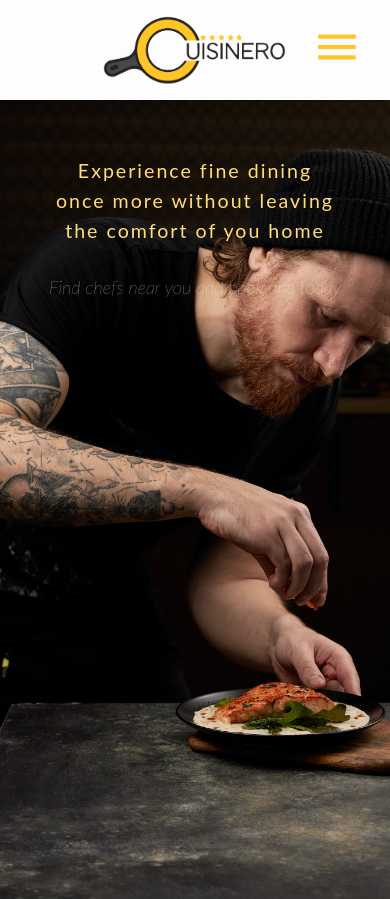
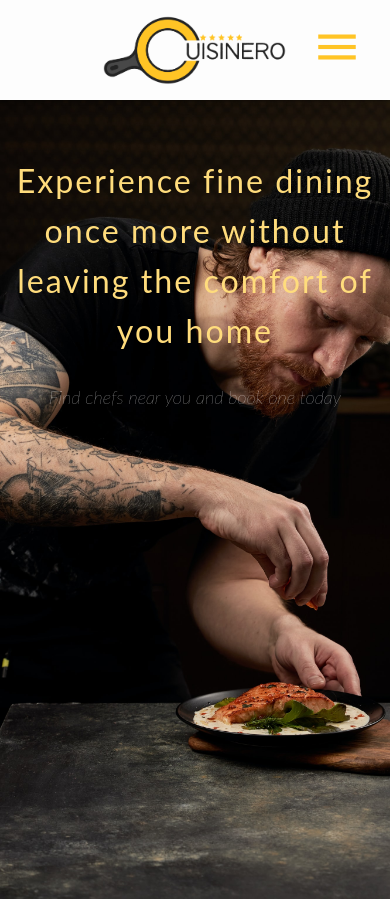
Before and after one commit to jujubean22/chef_app, a Rails app: page / in a window 390 px wide. Shown: the top 899 px of the page. Run offline with Rails 7, Linux system fonts and the light colour scheme; style sheets or scripts are compiled from the project's sources; parts of the project's set-up code (start-up, migrations or seed data) failed here and were passed over.

Commit message:
change banner header in tablet view

```diff
--- a/app/assets/stylesheets/application.scss
+++ b/app/assets/stylesheets/application.scss
@@ -182,12 +182,12 @@ p {
 
     h2 {
       color: $cuisinero-yellow-light;
-      font-size: 1.4rem;
+      font-size: 2.3rem;
       margin: 0 auto;
-      max-width: 280px;
+      max-width: 600px;
       padding: 100px 0 10px 0;
       letter-spacing: 2px;
-      line-height: 30px;
+      line-height: 50px;
     }
 
     h4 {
@@ -213,6 +213,13 @@ p {
       border-radius: 3px;
       margin-top: 100px;
     }
+
+  //////////////////////////////////////
+  /// Breakpoints
+  //////////////////////////////////////
+  @include respond-to('medium') {
+
+  }
 }
 
 ///////////////////////////////////
@@ -361,7 +368,6 @@ p {
       }
 
       .footer-devs {
-        color: red;
         font-size: 1.2rem;
         width: 335px;
       }
```
